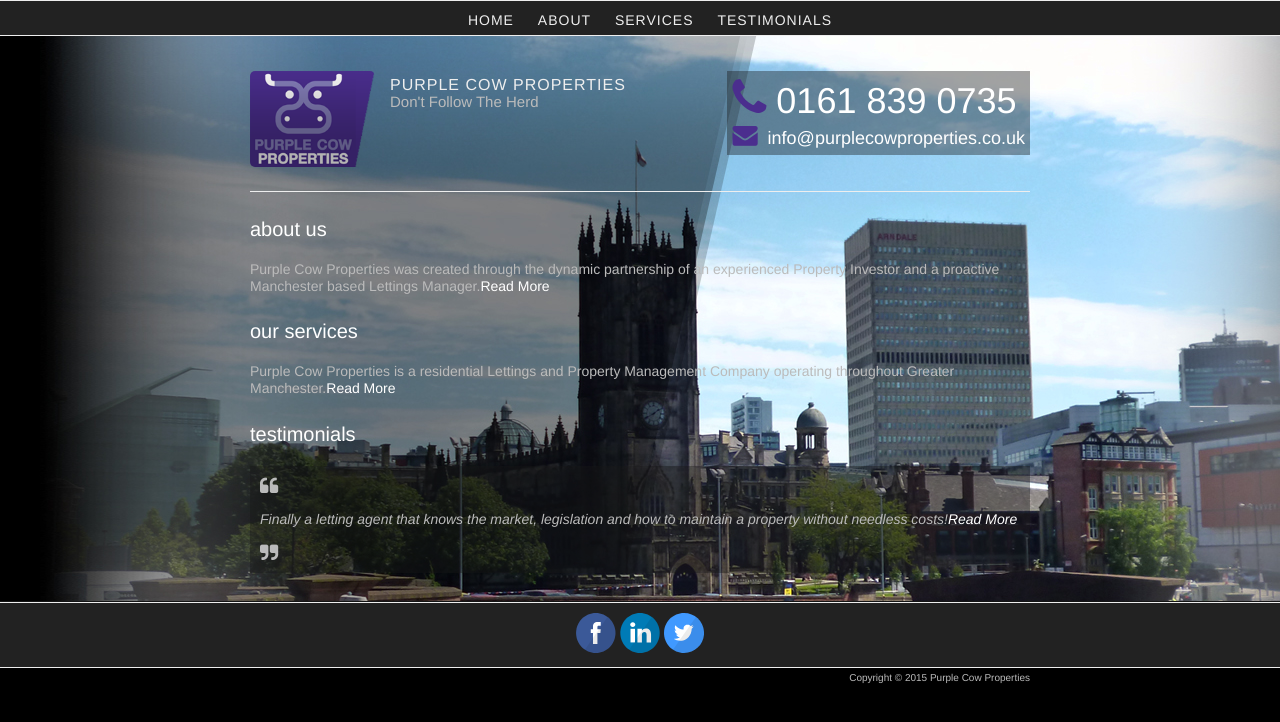
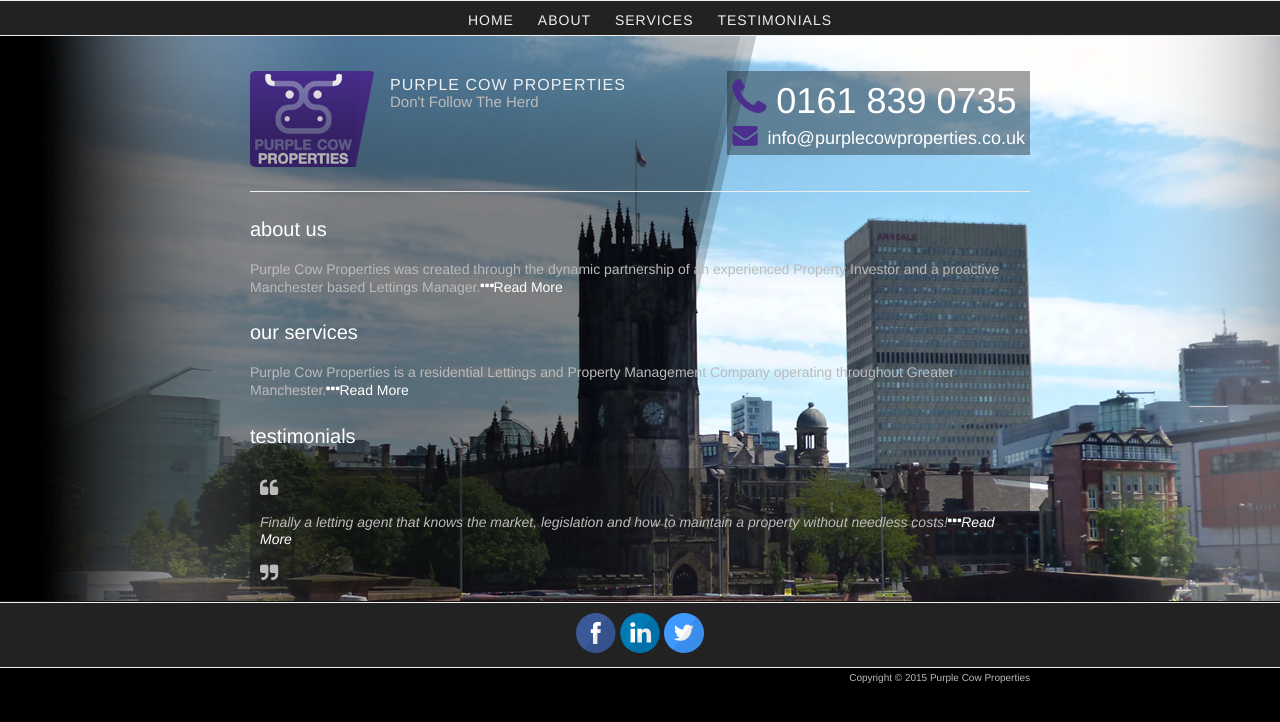
Before and after one commit to idiotandrobot/purplecowproperties.co.uk, a Jekyll site: the page built from index.html, in a window 1280 px wide. Shown: the top 722 px of the page. Built offline with Jekyll 4.4.1, drawn with Linux system fonts in a browser that asks for light colours; nearby versions of some CDN libraries.

Commit message:
Testimonials Read More url, Read More CSS Ellipsis

```diff
--- a/index.html
+++ b/index.html
@@ -29,7 +29,7 @@
                 <article class="excerpt">
                   <h2><a href="{{ site.baseurl }}testimonials">testimonials</a></h2>
                   <div class="entry">
-                    <blockquote><p>{{ testimonial.excerpt }}<a href="{{ site.baseurl }}{{ page.url }}" class="read-more">Read More</a></p></blockquote>
+                    <blockquote><p>{{ testimonial.excerpt }}<a href="{{ site.baseurl }}testimonials" class="read-more">Read More</a></p></blockquote>
                   </div>
                 </article>
               {% endif %}
--- a/style.scss
+++ b/style.scss
@@ -354,7 +354,12 @@ nav {
 }
 
 .read-more {
-    text-align: right;
+
+}
+
+.read-more:before {
+  font: 1.2em FontAwesome;
+  content: "\f141";
 }
 
 .testimonial {
```
